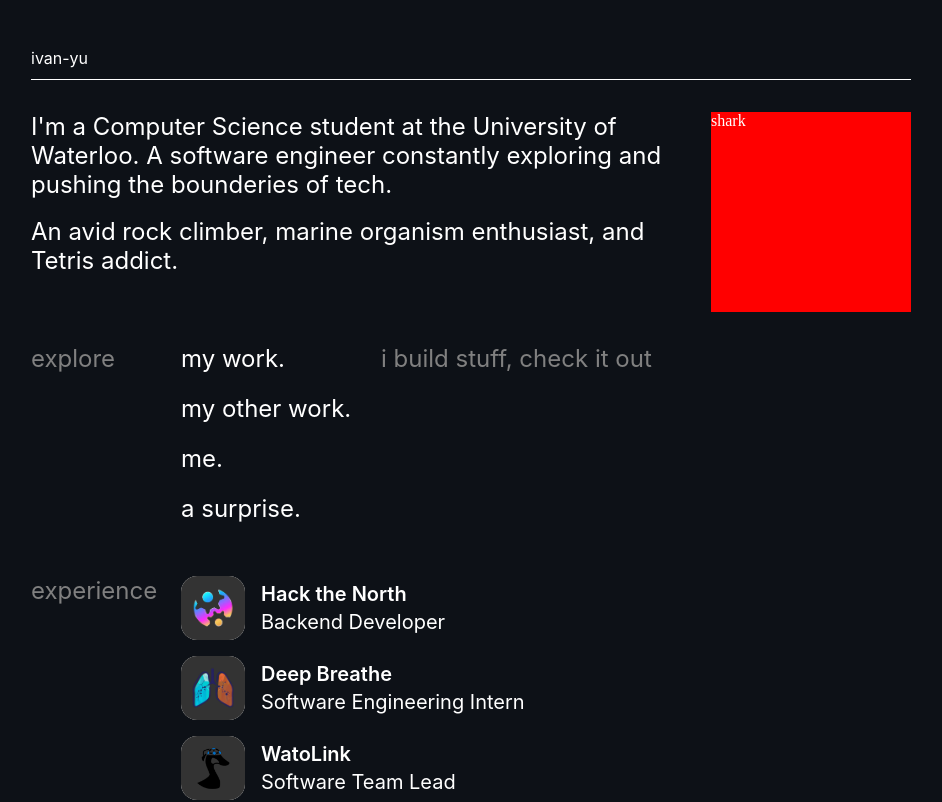
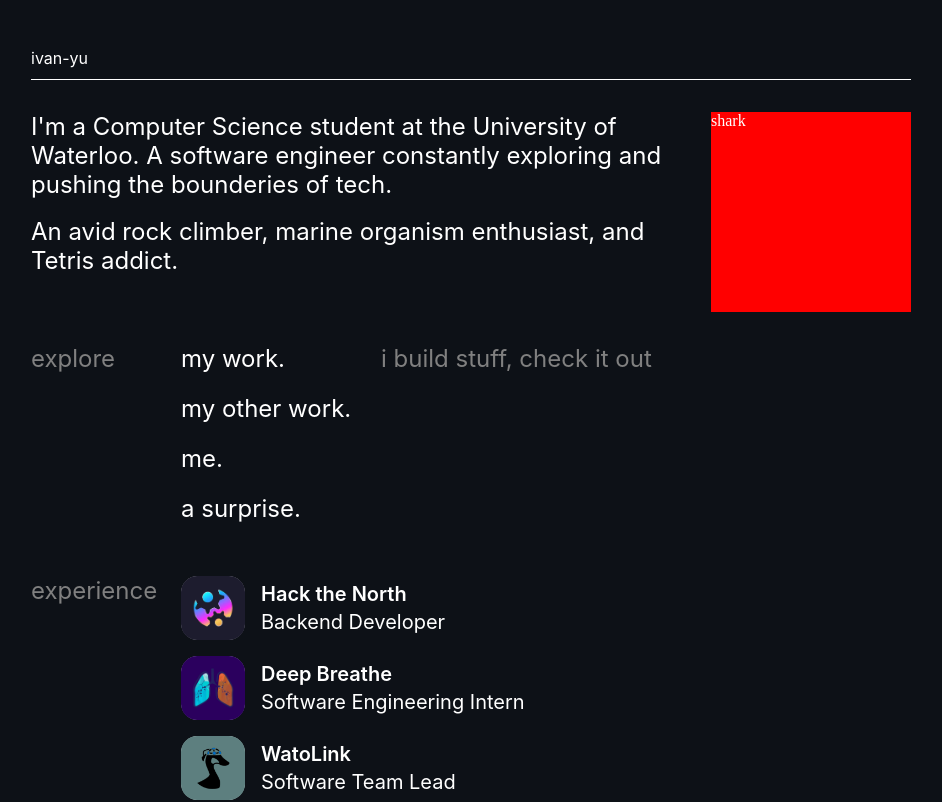
Before and after one commit to IvanYu327/ivanyu.ca, a React (Create React App) app: page / in a window 1280 px wide. Shown: the top 802 px of the page, without its empty margins (159-1101 px from the left). Built offline with nearby package versions, Linux system fonts and the light colour scheme.

Commit message:
experiences, colors

```diff
--- a/src/copy/experience.ts
+++ b/src/copy/experience.ts
@@ -26,7 +26,7 @@ export const EXPERIENCES: Experience[] = [
     endYear: null,
     link: "https://hackthenorth.com/",
     logo: HTN2023,
-    color: "#333333"
+    color: "#1D1C2E"
   },
   {
     position: "Software Engineering Intern",
@@ -35,7 +35,7 @@ export const EXPERIENCES: Experience[] = [
     endYear: null,
     link: "",
     logo: DeepBreathe,
-    color: "#333333"
+    color: "#2B005E"
   },
   {
     position: "Software Team Lead",
@@ -44,16 +44,16 @@ export const EXPERIENCES: Experience[] = [
     endYear: 2023,
     link: "",
     logo: WatoLink,
-    color: "#333333"
+    color: "#5D7F7F"
   },
   {
     position: "Frontend Developer",
     company: "Hack the North",
     startYear: 2023,
     endYear: 2023,
-    link: "",
+    link: "https://hackthenorth.com/",
     logo: HTN2023,
-    color: "#333333"
+    color: "#1D1C2E"
   },
   {
     position: "Software Engineering Intern",
@@ -62,7 +62,7 @@ export const EXPERIENCES: Experience[] = [
     endYear: 2023,
     link: "",
     logo: iVenuto,
-    color: "#333333"
+    color: "#666666"
   },
   {
     position: "Software Developer Intern",
--- a/src/views/sections/Experience.tsx
+++ b/src/views/sections/Experience.tsx
@@ -40,9 +40,9 @@ const Container = styled.div`
 const LightContainer = styled.div`
   height: 64px;
   width: 64px;
-  border-radius: 16px;
+  border-radius: 17px;
   margin-right: 16px;
-  background: white;
+  background: #ffffff;
 `;
 
 const LogoContainer = styled.div<{ color?: string }>`
@@ -55,15 +55,16 @@ const LogoContainer = styled.div<{ color?: string }>`
   align-items: center;
   background: ${(props) => props.color};
   opacity: 1;
-  transition: opacity 0.3s ease;
+  transition: background 0.5s ease;
   cursor: pointer;
 
   &:hover {
-    opacity: 85%;
+    background: ${(props) => `${props.color}CC`};
   }
 `;
 
 const Logo = styled.div<{ src: string }>`
+  z-index: 99;
   width: 65%;
   height: 65%;
   background-image: ${(props) => (props.src ? `url("${props.src}")` : "none")};
```
